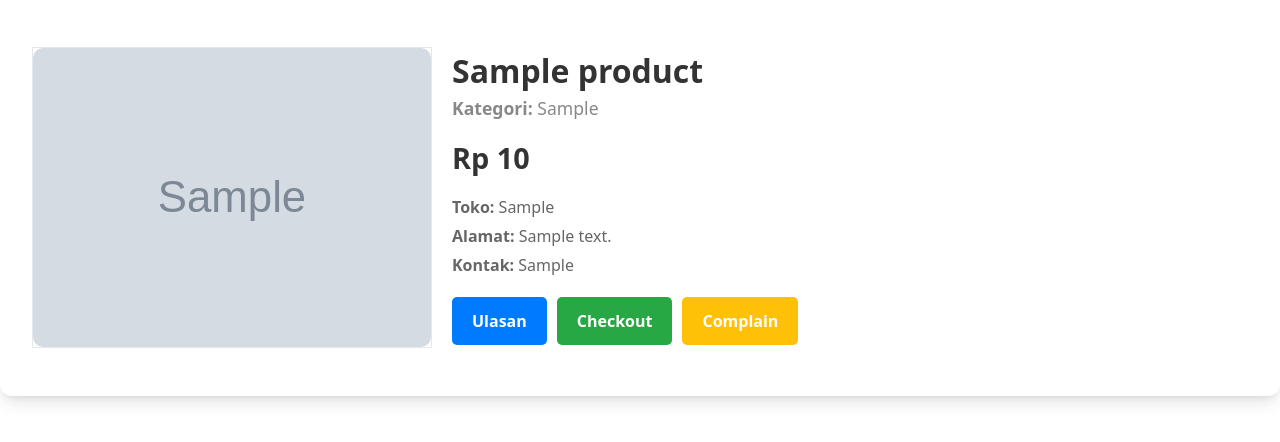
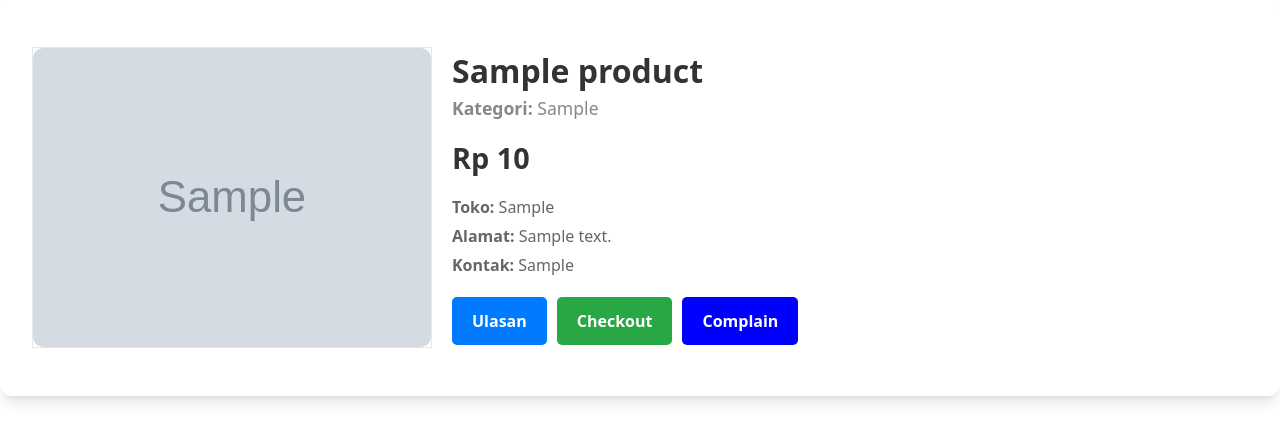
Before and after one commit to PBP24E06/aquaadventurebali, a Django app: page /product-detail/00000000-0000-0000-0000-000000000001 in a window 1280 px wide. Shown: the part 161-603 px from the top of the page. Run offline with Django 5.2, Linux system fonts and the light colour scheme; tables that the repository leaves empty hold one stand-in row (values such as "Sample post"); grey boxes marked "Sample" are stand-in pictures; some libraries are stand-ins or nearby versions.

Commit message:
perbaiki tombol complain

```diff
--- a/main/templates/product_detail.html
+++ b/main/templates/product_detail.html
@@ -32,7 +32,9 @@
 
                 <button data-modal-target="crudModalCheckout" data-modal-toggle="crudModalCheckout" style="background-color: #28a745; color: white; padding: 12px 20px; border: none; border-radius: 5px; cursor: pointer; font-size: 1em; font-weight: bold;" onclick="showModalCheckout('{{ data.pk }}');">Checkout</button>
 
-                <button style="background-color: #ffc107; color: white; padding: 12px 20px; border: none; border-radius: 5px; cursor: pointer; font-size: 1em; font-weight: bold;">Complain</button>
+                <a href="{% url 'main:create_report' data.pk %}">
+                    <button style="background-color: blue; color: white; padding: 12px 20px; border: none; border-radius: 5px; cursor: pointer; font-size: 1em; font-weight: bold;">Complain</button>
+                </a>
             </div>
 
             <!-- Tombol Khusus Admin -->
@@ -44,9 +46,7 @@
                     <a href="{% url 'main:edit_product' data.pk %}" style="text-decoration: none;">
                         <button style="background-color: #ffc107; color: white; padding: 12px 20px; border: none; border-radius: 5px; cursor: pointer; font-size: 1em; font-weight: bold;">Edit</button>
                     </a>
-                    <a href="{% url 'main:create_report' data.pk %}">
-                        <button style="background-color: blue; color: white; padding: 12px 20px; border: none; border-radius: 5px; cursor: pointer; font-size: 1em; font-weight: bold;">Complain</button>
-                    </a>
+
                 </div>
             {% endif %}
         </div>
```
